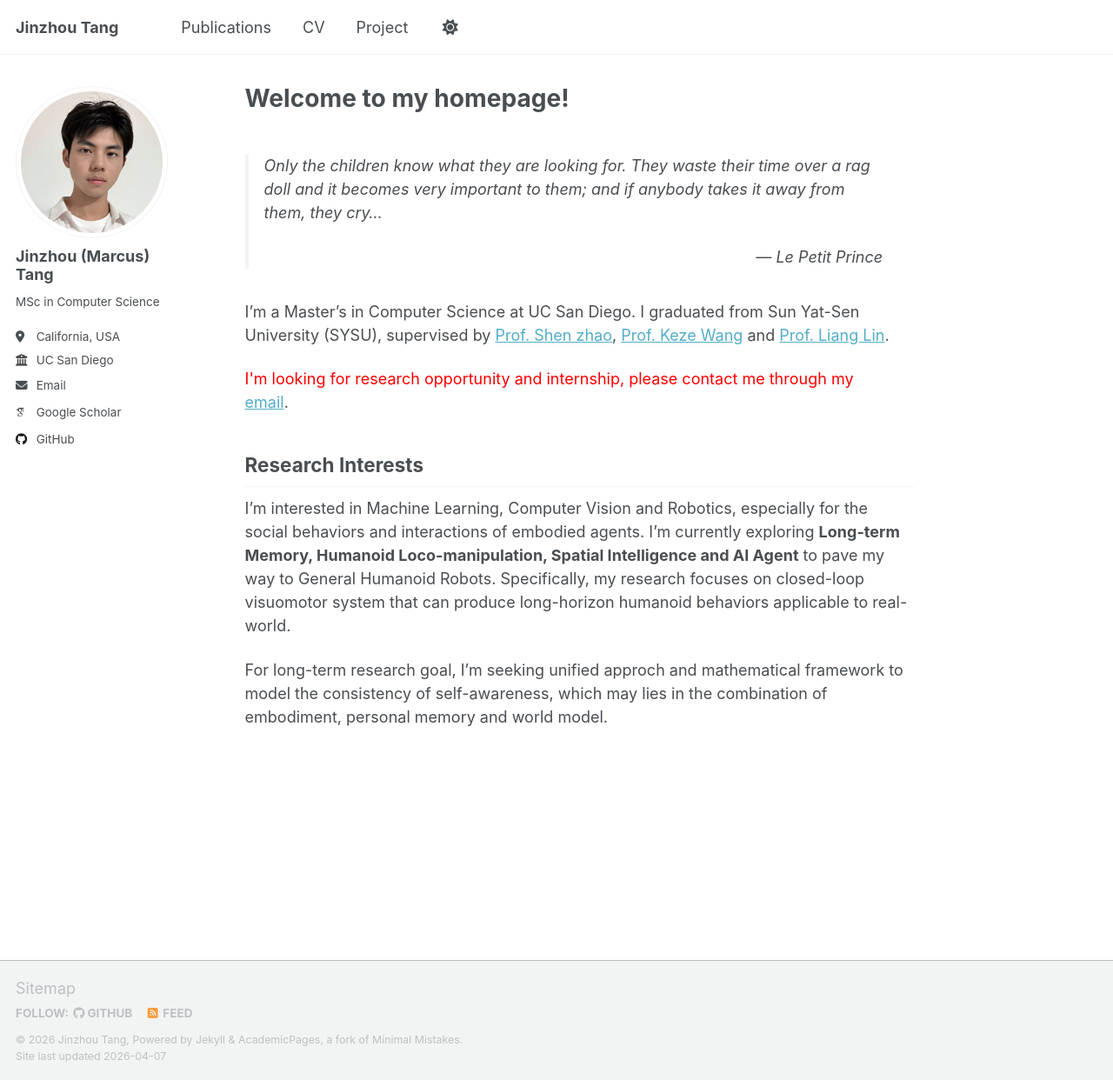
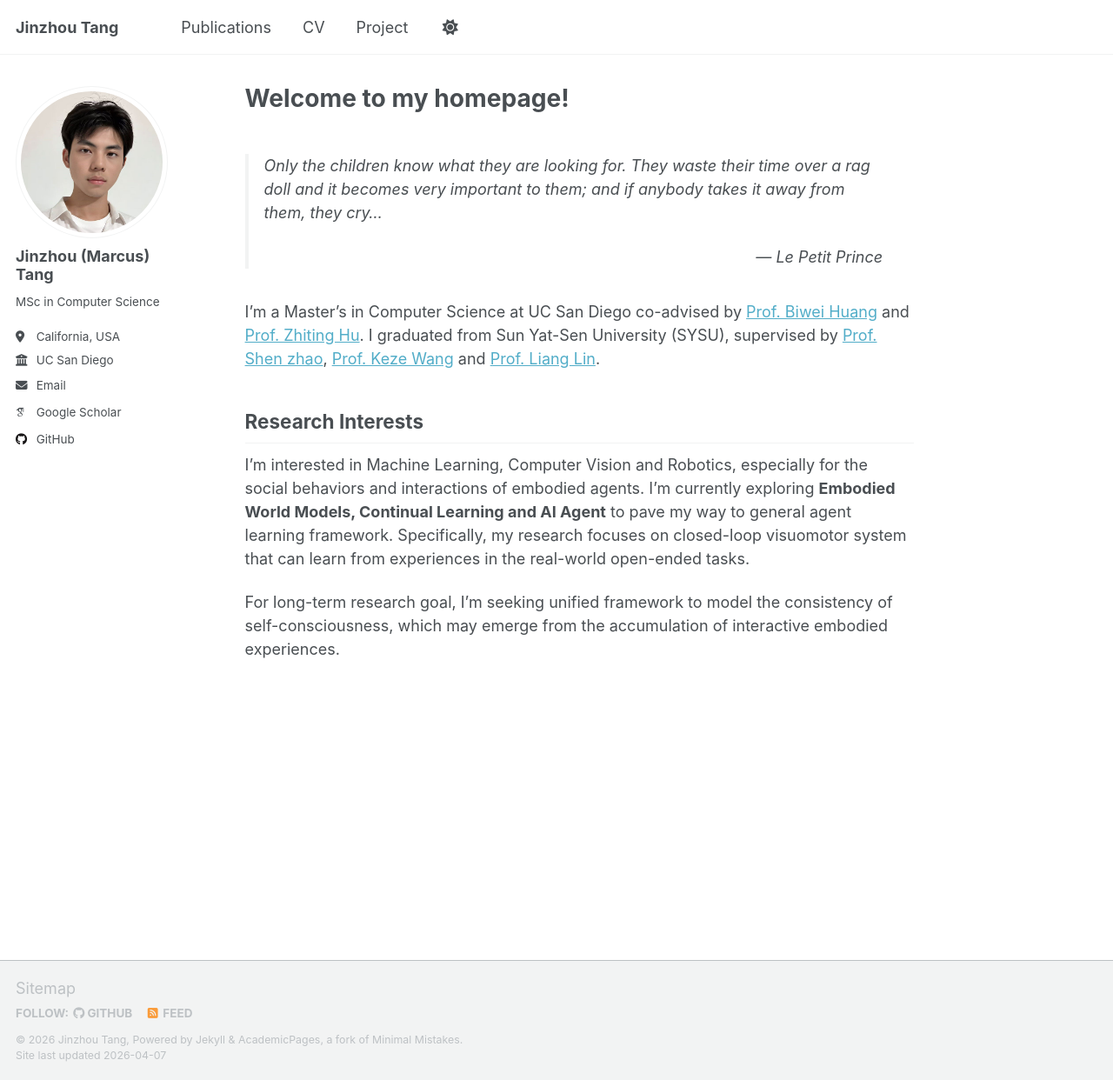
Before and after one commit to tangjzh/tangjzh.github.io, a Jekyll site: the page built from _pages/about.md, in a window 1280 px wide and 1242 px high. Shown: the whole window at 87% size. Built offline with Jekyll 4.4.1, drawn with Linux system fonts in a browser that asks for light colours; some web fonts are replaced; a script that is not in the unit is left out.

Commit message:
modified:   _pages/about.md 	modified:   files/cv.pdf

```diff
--- a/_pages/about.md
+++ b/_pages/about.md
@@ -11,12 +11,12 @@ redirect_from:
 >
 > <p align="right">— Le Petit Prince</p>
 
-I'm a Master's in Computer Science at UC San Diego. I graduated from Sun Yat-Sen University (SYSU), supervised by [Prof. Shen zhao](https://hnyz979.github.io/), [Prof. Keze Wang](https://kezewang.com/) and [Prof. Liang Lin](http://www.linliang.net/).
+I'm a Master's in Computer Science at UC San Diego co-advised by [Prof. Biwei Huang](https://biweihuang.com/) and [Prof. Zhiting Hu](https://zhiting.ucsd.edu/). I graduated from Sun Yat-Sen University (SYSU), supervised by [Prof. Shen zhao](https://hnyz979.github.io/), [Prof. Keze Wang](https://kezewang.com/) and [Prof. Liang Lin](http://www.linliang.net/).
 
-<font color="red">I'm looking for research opportunity and internship, please contact me through my </font>[email](mailto:jit027@ucsd.edu).
+<!-- <font color="red">I'm looking for research opportunity and internship, please contact me through my </font>[email](mailto:jit027@ucsd.edu). -->
 
 ## Research Interests
 
-I'm interested in Machine Learning, Computer Vision and Robotics, especially for the social behaviors and interactions of embodied agents. I'm currently exploring **Long-term Memory, Humanoid Loco-manipulation, Spatial Intelligence and AI Agent** to pave my way to General Humanoid Robots. Specifically, my research focuses on closed-loop visuomotor system that can produce long-horizon humanoid behaviors applicable to real-world.
+I'm interested in Machine Learning, Computer Vision and Robotics, especially for the social behaviors and interactions of embodied agents. I'm currently exploring **Embodied World Models, Continual Learning and AI Agent** to pave my way to general agent learning framework. Specifically, my research focuses on closed-loop visuomotor system that can learn from experiences in the real-world open-ended tasks.
 
-For long-term research goal, I'm seeking unified approch and mathematical framework to model the consistency of self-awareness, which may lies in the combination of embodiment, personal memory and world model.
+For long-term research goal, I'm seeking unified framework to model the consistency of self-consciousness, which may emerge from the accumulation of interactive embodied experiences.
```
Also changed, not shown: 1 other file.
